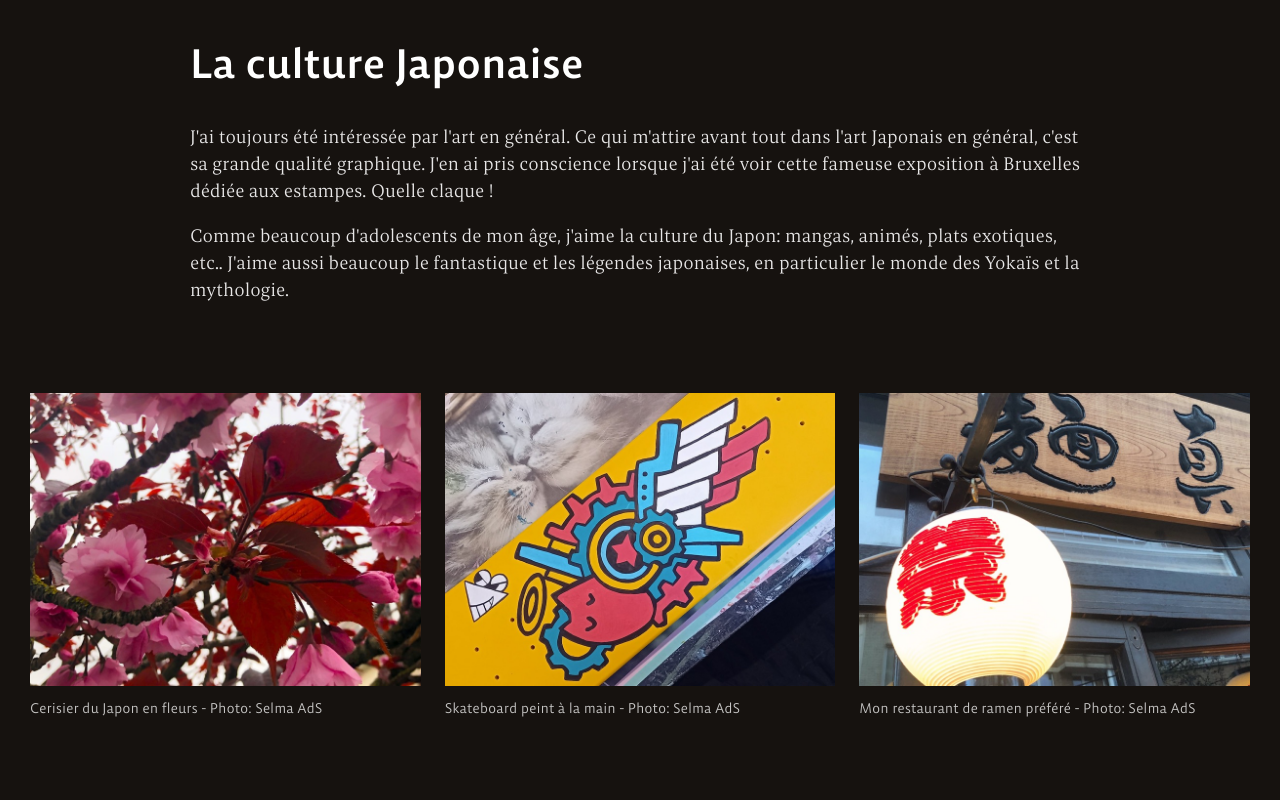
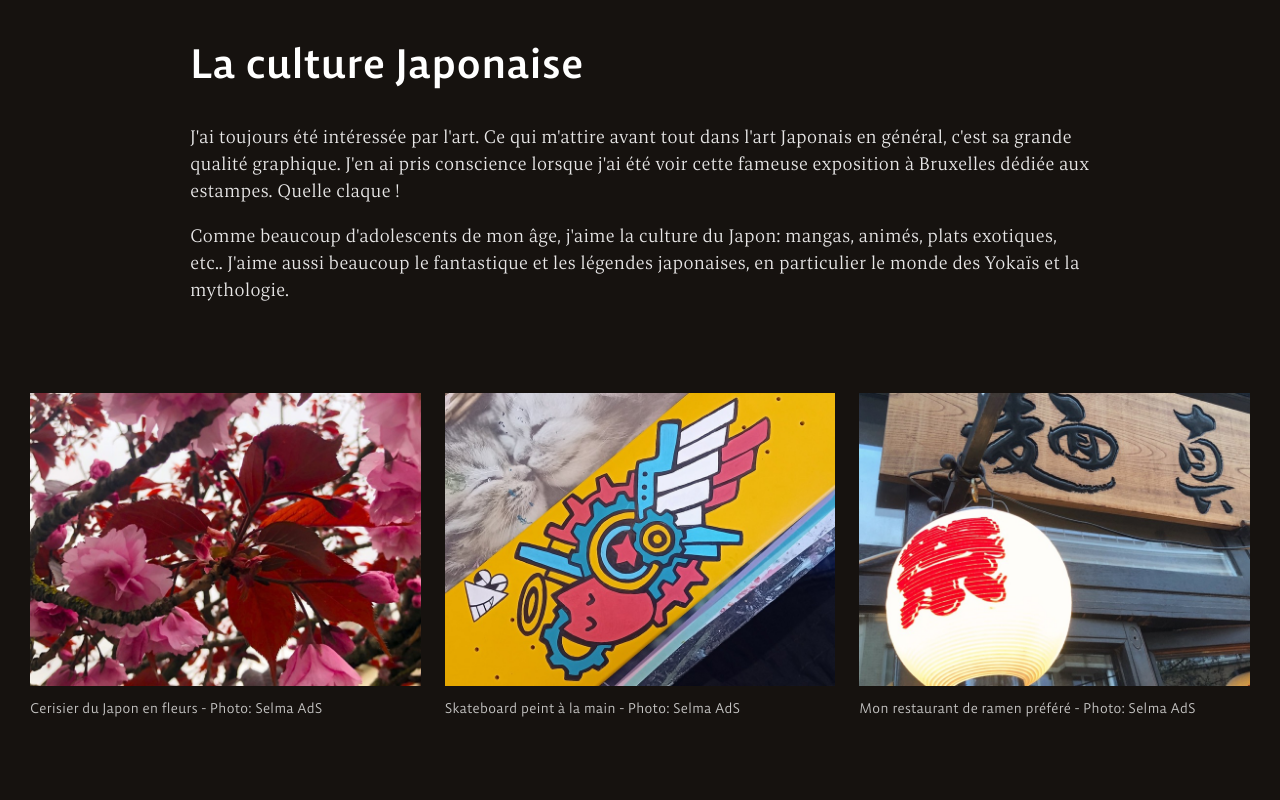
Before and after one commit to jeromecoupe/selma-japan, a plain HTML site: page index.html in a window 1280 px wide. Shown: the part 1340-2140 px from the top of the page. Drawn offline with Linux system fonts and the light colour scheme.

Commit message:
corrections textes selma

```diff
--- a/index.html
+++ b/index.html
@@ -59,10 +59,10 @@
         <div class="container container--small">
           <h2 class="titre2">La culture Japonaise</h2>
           <p>
-            J'ai toujours été intéressée par l'art en général. Ce qui m'attire
-            avant tout dans l'art Japonais en général, c'est sa grande qualité
-            graphique. J'en ai pris conscience lorsque j'ai été voir cette
-            fameuse exposition à Bruxelles dédiée aux estampes. Quelle claque !
+            J'ai toujours été intéressée par l'art. Ce qui m'attire avant tout
+            dans l'art Japonais en général, c'est sa grande qualité graphique.
+            J'en ai pris conscience lorsque j'ai été voir cette fameuse
+            exposition à Bruxelles dédiée aux estampes. Quelle claque !
           </p>
           <p>
             Comme beaucoup d'adolescents de mon âge, j'aime la culture du Japon:
@@ -288,12 +288,13 @@
           <p>
             J'ai commencé par regarder pas mal de classiques du Studio Ghibli et
             du célèbre animateur et réalisateur Hayao Miyazaki. Mon premier
-            souvenir est "Princesse Mononoke" et le film préféré de mon enfance
-            est "Le garçon et la bête" de Mamoru Hosoda et du Studio Chizu.
+            souvenir est "Princesse Mononoke" et le film japonais préféré de mon
+            enfance est "Le garçon et la bête" de Mamoru Hosoda et du Studio
+            Chizu.
           </p>
           <p>
             Actuellement je regarde plus de séries adaptées de mangas que de
-            films: Jujutsu Kaizen, l'Attaque des Titans et bien d'autres. Je
+            films : Jujutsu Kaizen, l'Attaque des Titans et bien d'autres. Je
             suis convaincue que ces œuvres ne sont pas seulement faites pour des
             enfants mais peuvent être appréciées aussi par des adultes.
           </p>
```
